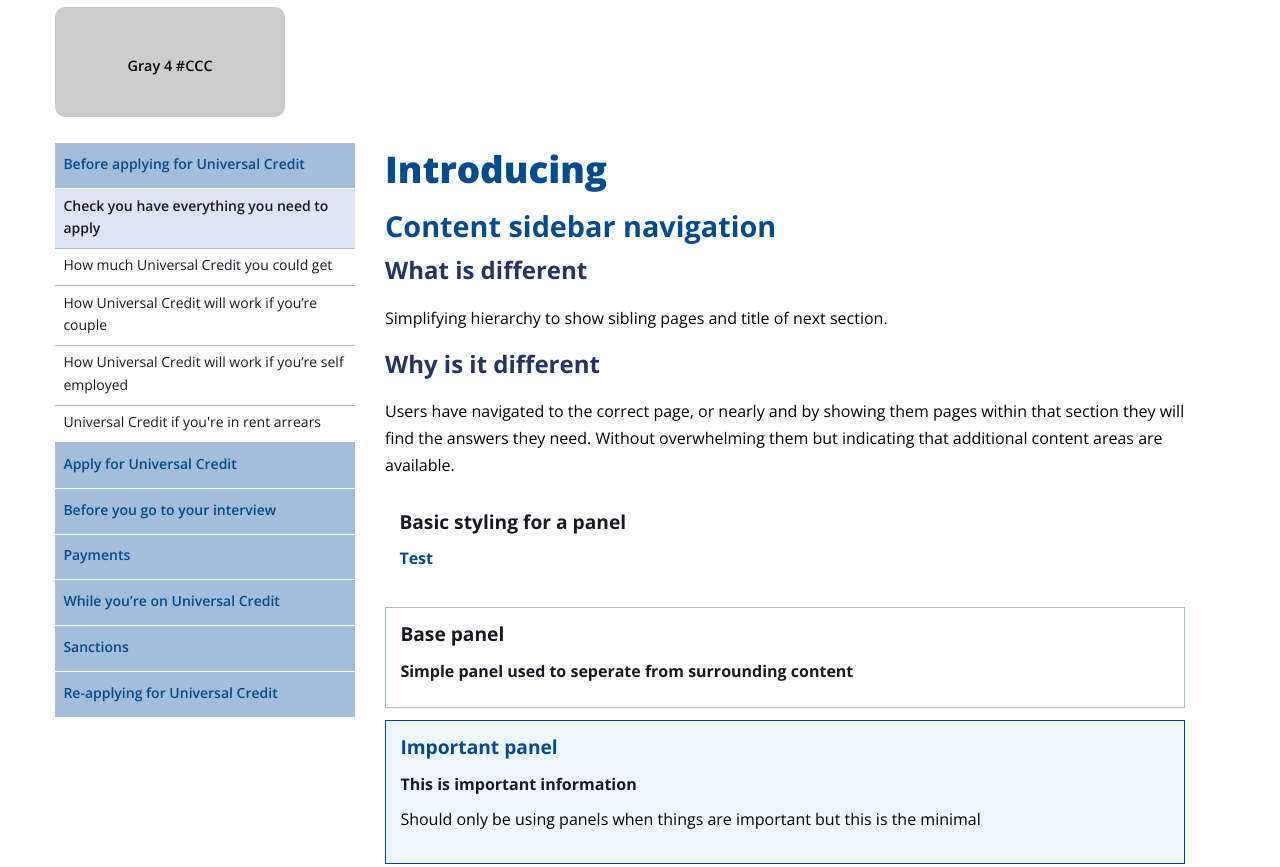
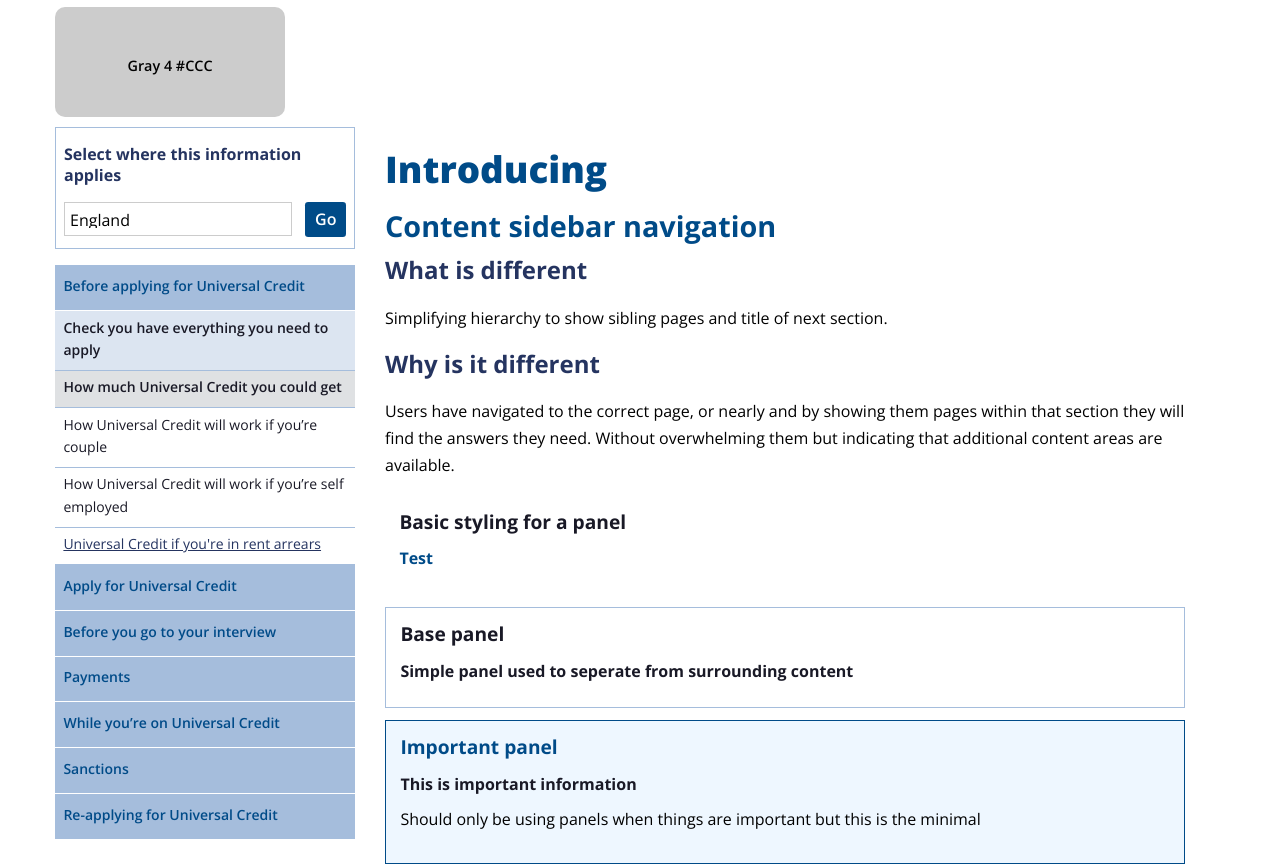
Before and after one commit to eliothill/cab-beta-design, a website: page index.html in a window 1280 px wide. Shown: the part 2364-3231 px from the top of the page. Drawn offline with nearby package versions, Linux system fonts and the light colour scheme.

Commit message:
Extent switcher – initial design

```diff
--- a/index.html
+++ b/index.html
@@ -138,14 +138,29 @@
 
     <div class="container">
         <div class="row">
-            <div class="col-md-3 beta-navigation">
+            <div class="col-md-3">
+              <div class="beta-extent-switcher">
+                <h6>Select where this information applies</h6>
+                  <div class="styled-select">
+                     <select>
+                        <option>England</option>
+                        <option>Scotland</option>
+                        <option>N. Ireland</option>
+                        <option>Wales</option>
+                     </select>
+                  </div>
+                  <div class="dap-arrow"></div>
+              <input type="submit" name="#" value="Go" class="">
+              </div>
+
+              <div class="beta-navigation">
                 <ul>
                   <li class="title">Before applying for Universal Credit</li>
                   <li class="current">Check you have everything you need to apply</li>
-                <li>How much Universal Credit you could get</li>
+                  <li class="hover">How much Universal Credit you could get</li>
                   <li>How Universal Credit will work if you’re couple</li>
                   <li>How Universal Credit will work if you’re self employed</li>
-                <li>Universal Credit if you're in rent arrears</li>
+                  <li><a href="#">Universal Credit if you're in rent arrears</a></li>
                 <li class="title">Apply for Universal Credit</li>
                 <li class="title">Before you go to your interview</li>
                 <li class="title">Payments</li>
@@ -153,6 +168,7 @@
                 <li class="title">Sanctions</li>
                 <li class="title">Re-applying for Universal Credit</li>
                 </ul>
+              </div>
             </div>
             <div class="col-md-8">
               <h1>Introducing</h1>
--- /dev/null
+++ b/stylesheet/less/guide/extent-switcher.less
@@ -0,0 +1,46 @@
+/**
+ * EXTENT SWITCHER.
+ *
+ * Beta switcher for changing extents.
+ */
+
+.beta-extent-switcher {
+    padding: 0.5em;
+    background-color: @white;
+    margin-bottom: 0.5em;
+    border: @beta-blue-light 1px solid;
+    overflow: visible;
+    height: 6.5em;
+}
+.styled-select {
+    width: 80%;
+    height: 2em;
+    overflow: hidden;
+    float: left;
+    background: @white;
+    margin-right: .5em;
+    border: 1px solid @gray-4;
+
+    select {
+        background: transparent;
+        width: 100%;
+        padding: 5px;
+        font-size: @font-size-base;
+        line-height: 1;
+        border: 0;
+        border-radius: 0;
+        height: 34px;
+        -webkit-appearance: none;
+   }
+}
+
+input[type=submit], input[type=reset], input[type=button], .button {
+  border: none;
+  padding: 0;
+  float: right;
+  padding: .4em .6em;
+  border-radius: .2em;
+  background-color: #004b88;
+  color: white;
+  font-weight: @font-weight-bold;
+}
--- a/stylesheet/less/guide/sidebar-navigation.less
+++ b/stylesheet/less/guide/sidebar-navigation.less
@@ -29,6 +29,14 @@
         margin: 0;
         border-bottom: 0.1em solid @beta-blue-light;
     }
+    li.hover {
+        font-size: @font-size-small;
+        font-weight: @font-weight-bold;
+        background-color: @gray-6;
+        padding: 0.4em 0.6em 0.6em 0.6em;
+        margin: 0;
+        border-bottom: 0.1em solid @beta-blue-light;
+    }
     li.title {
         font-size: @font-size-small;
         font-weight: @font-weight-bold;
--- a/stylesheet/less/guide/status.less
+++ b/stylesheet/less/guide/status.less
@@ -21,12 +21,6 @@
     padding: 0.5em;
     margin-right: 0.5em;
 }
-.breadcrumb {
-    background-color: @white;
-    p {
-        font-size: 0.9em;
-    }
-}
 @media (max-width: 767px) {
     .status p {
     font-size: 0.8em;
--- a/stylesheet/less/style.less
+++ b/stylesheet/less/style.less
@@ -4,6 +4,7 @@
 @import "guide/variables";
 @import "guide/type";
 //@import "guide/lists";
+@import "guide/extent-switcher";
 @import "guide/base";
 @import "guide/panels";
 @import "guide/status";
```
Also changed, not shown: stylesheet/less/style.css. Lines whose indentation alone changed are shown as unchanged.
